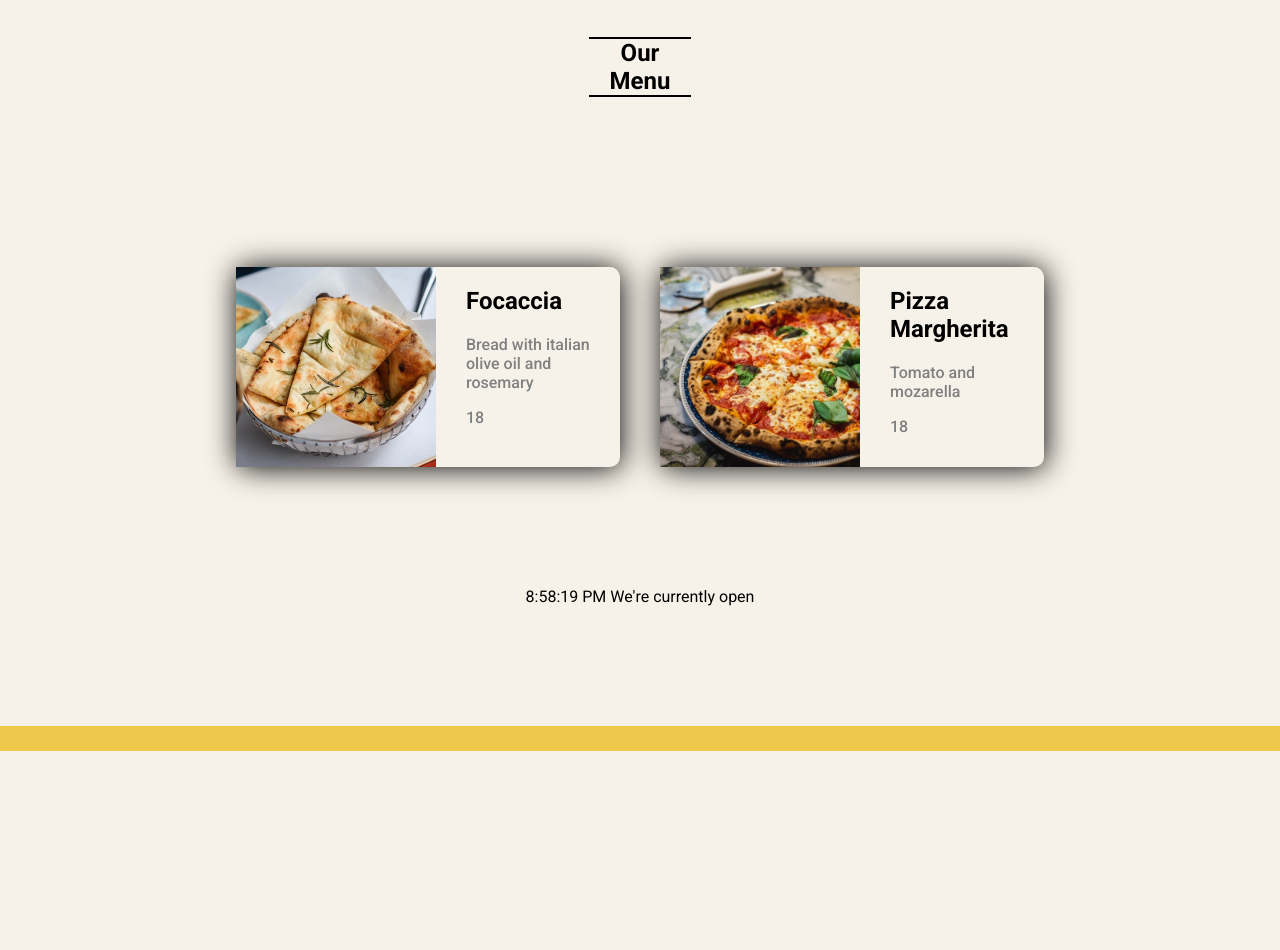
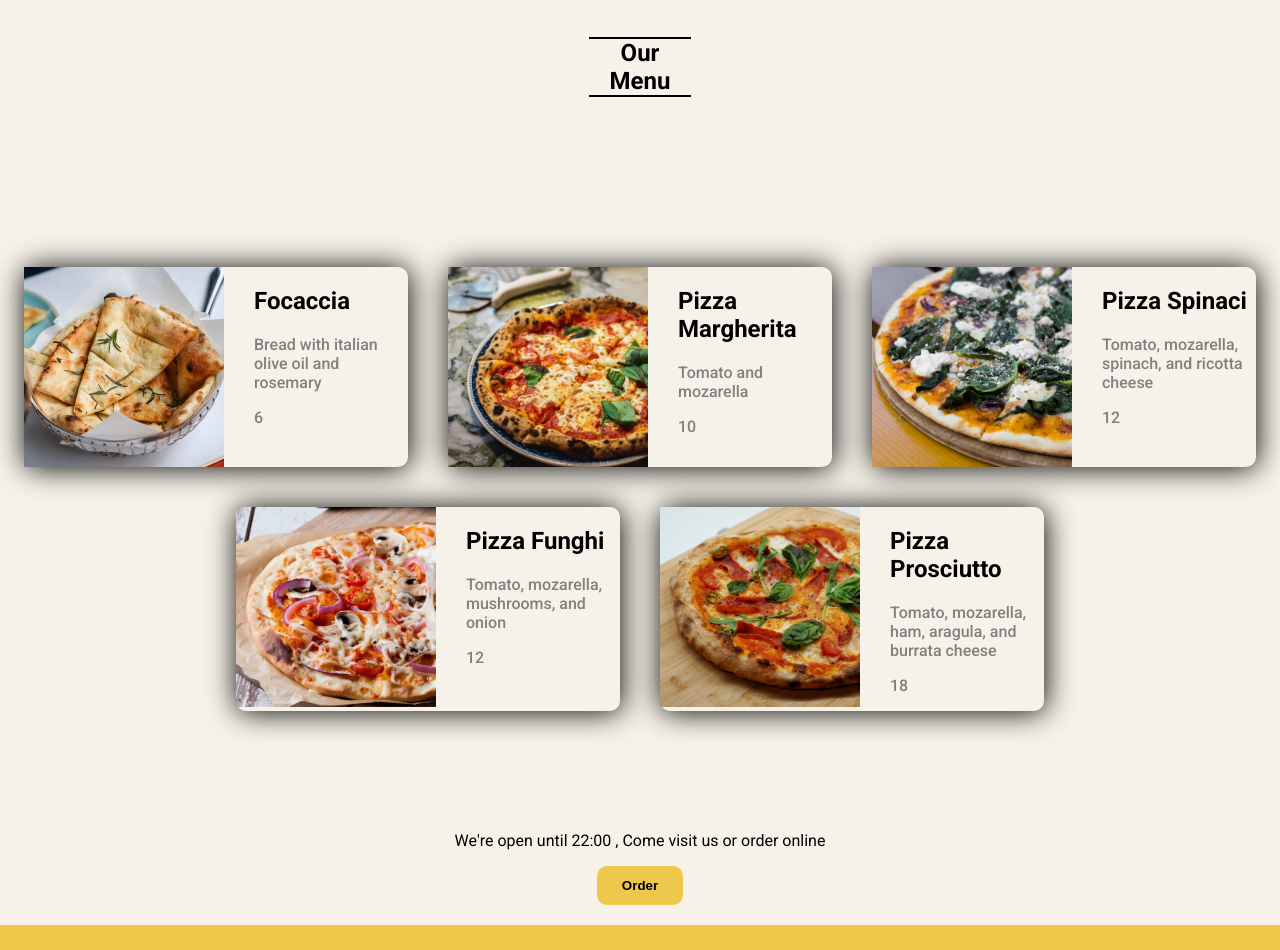
Before and after one commit to Lea-rn/pizza--menu, a React app in the folder pizzamenu/: page / in a window 1280 px wide. Shown: the part 114-1064 px from the top of the page. Before the commit the page ends 865 px from the top, so only its background shows below. Built offline with nearby package versions, Linux system fonts and the light colour scheme; a web font is replaced by a local one.

Commit message:
rendering - conditional rendering types

```diff
--- a/pizzamenu/src/index.css
+++ b/pizzamenu/src/index.css
@@ -65,3 +65,18 @@ body {
 footer {
     text-align: center;
 }
+
+.btn{
+    background-color: #edc84b;
+    color: black;
+    padding: 12px 25px;
+    border-radius: 10px;
+    border: transparent;
+    margin-bottom: 20px;
+    font-weight: 700;
+    cursor: pointer;
+    transition: 1s;
+}
+.btn:hover {
+    transform: scale(1.1,1.1);
+}
--- a/pizzamenu/src/index.js
+++ b/pizzamenu/src/index.js
@@ -1,6 +1,6 @@
 import React from "react";
 import ReactDom from "react-dom/client";
-import "./index.css"
+import "./index.css";
 
 const pizzaData = [
   {
@@ -52,79 +52,95 @@ function App() {
   return (
     <div>
       <Header />
-      <Menu  />
+      <Menu />
       <Footer />
     </div>
   );
 }
 
-
-
 function Header() {
-
-
-  return <h1 className="title" >Fast React Pizza Co.</h1>;
+  return <h1 className="title">Fast React Pizza Co.</h1>;
 }
-
+/// 0 , false , "" , undefined , null
 function Menu(props) {
+  const pizzas = pizzaData;
+  // const pizzas = []
+  const numPizzas = pizzas.length; //// 0
   return (
     <div>
       <h2 className="menu-title">Our Menu </h2>
-<div className="cards-container">
-        <Pizza name="Focaccia"
-          ingredients= "Bread with italian olive oil and rosemary"
-             photoName= "pizzas/focaccia.jpg"
-             price={18}
-
-          />
-
-                 <Pizza name="Pizza Margherita"
-          ingredients= "Tomato and mozarella"
-             photoName= "pizzas/margherita.jpg"
-             price={18}
-
-          />
-
-</div>
+      {numPizzas && (
+        <div className="cards-container">
+          {pizzas.map((pizza) => (
+            <Pizza pizzaObj={pizza} key={pizza.name} />
+          ))}
+        </div>
+      )}
     </div>
   );
 }
 
 function Pizza(props) {
-  console.log("props :" , props)
+  /////// early return ....
+  if (props.pizzaObj.soldOut) return null;
   return (
     <section className="card">
-      <img height={200} src={props.photoName} alt={props.name} />
-     <div className="card-info">
-       <h2> {props.name}</h2>
-       <p>{props.ingredients}</p>
-       <p>{props.price  }</p>
-     </div>
+      <img
+        height={200}
+        src={props.pizzaObj.photoName}
+        alt={props.pizzaObj.name}
+      />
+      <div className="card-info">
+        <h2> {props.pizzaObj.name}</h2>
+        <p>{props.pizzaObj.ingredients}</p>
+        <p>{props.pizzaObj.price}</p>
+      </div>
     </section>
   );
 }
 
+function Footer() {
+  const hour = new Date().getHours(); /// 21
+  const openHour = 12;
+  const closeHour = 22;
+  const isOpen = hour >= openHour && hour <= closeHour;
+  console.log(isOpen);
 
+  // ///// conditionnal rendering with early return ...
+  // if (!isOpen){
+  //   return <p style={{textAlign:"center"}}>
+  //     We're happy to welcome you between {openHour}:00 and {closeHour}:00
+  //   </p>
+  // }
 
-function Footer() {
-  const hour = new Date().getHours();  /// 21
-  const openHour = 12 ;
-  const closeHour = 22 ;
-  const isOpen = hour >= openHour && hour <= closeHour
-  console.log(isOpen)
-//   if (hour >= openHour && hour <= closeHour){
-// alert("We're currently open")
-//   }  else {
-//     alert("Sorry we're closed !!!!")
-//   }
+  // return (
+  //  ////// conditional rendering with && operator ...
+  //   <footer>
+  //     {isOpen && (   //// true or false
+  //       <div>
+  //         <p>We're open until {closeHour}:00 , Come visit us or order online</p>
+  //         <button className="btn">Order</button>
+  //       </div>
+  //     )}
+  //   </footer>
+  // );
+
   return (
-    <footer> {new Date().toLocaleTimeString()} We're currently open</footer>
+    <footer>
+      {isOpen ? (
+        <div>
+          <p>We're open until {closeHour}:00 , Come visit us or order online</p>
+          <button className="btn">Order</button>
+        </div>
+      ) : (
+        <p>
+
+          We're happy to welcome you between {openHour}:00 and {closeHour}:00{" "}
+        </p>
+      )}
+    </footer>
   );
 }
-
-
-
-
 
 const root = ReactDom.createRoot(document.getElementById("root"));
 
```
Also changed, not shown: pizzamenu/src/Imen.js (deleted, +0 -9 lines).
